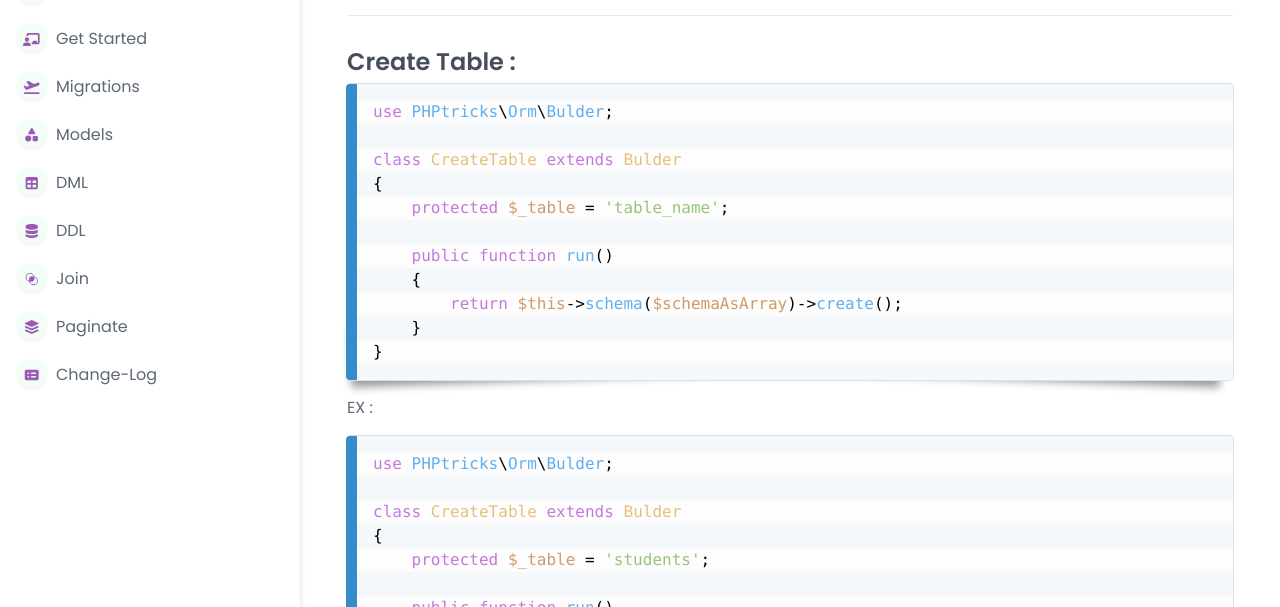
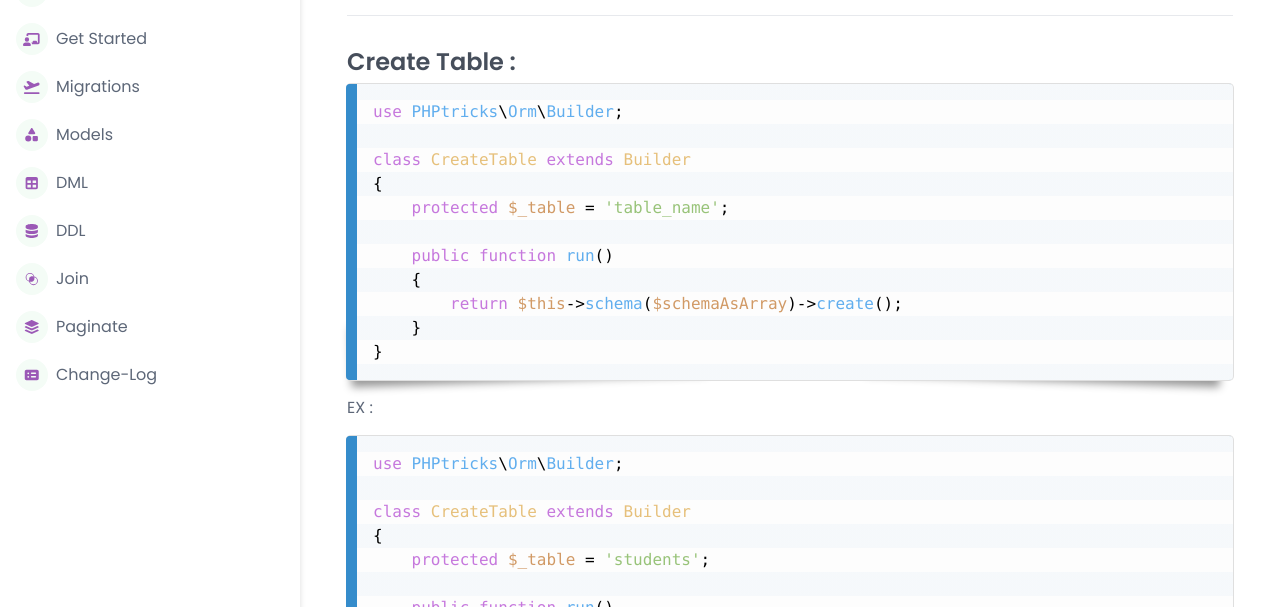
Before and after one commit to anzawi/phptricksorm-docs, a Jekyll site: the page built from DDL.md, in a window 1280 px wide and 900 px high, scrolled down 242 px. Shown: the part 158-765 px from the top of the window. Built offline with Jekyll 4.4.1, drawn with Linux system fonts in a browser that asks for light colours; nearby versions of some CDN libraries; library files that are not in the unit come from our copies.

Commit message:
Update all.md

````diff
--- a/_includes/code/ddl/all.md
+++ b/_includes/code/ddl/all.md
@@ -1,9 +1,9 @@
 <h3>Create Table : </h3>
 
 ```php
-use PHPtricks\Orm\Bulder;
+use PHPtricks\Orm\Builder;
 
-class CreateTable extends Bulder
+class CreateTable extends Builder
 {
     protected $_table = 'table_name';
 
@@ -16,9 +16,9 @@ class CreateTable extends Bulder
 EX :
 
 ```php
-use PHPtricks\Orm\Bulder;
+use PHPtricks\Orm\Builder;
 
-class CreateTable extends Bulder
+class CreateTable extends Builder
 {
     protected $_table = 'students';
 
````
